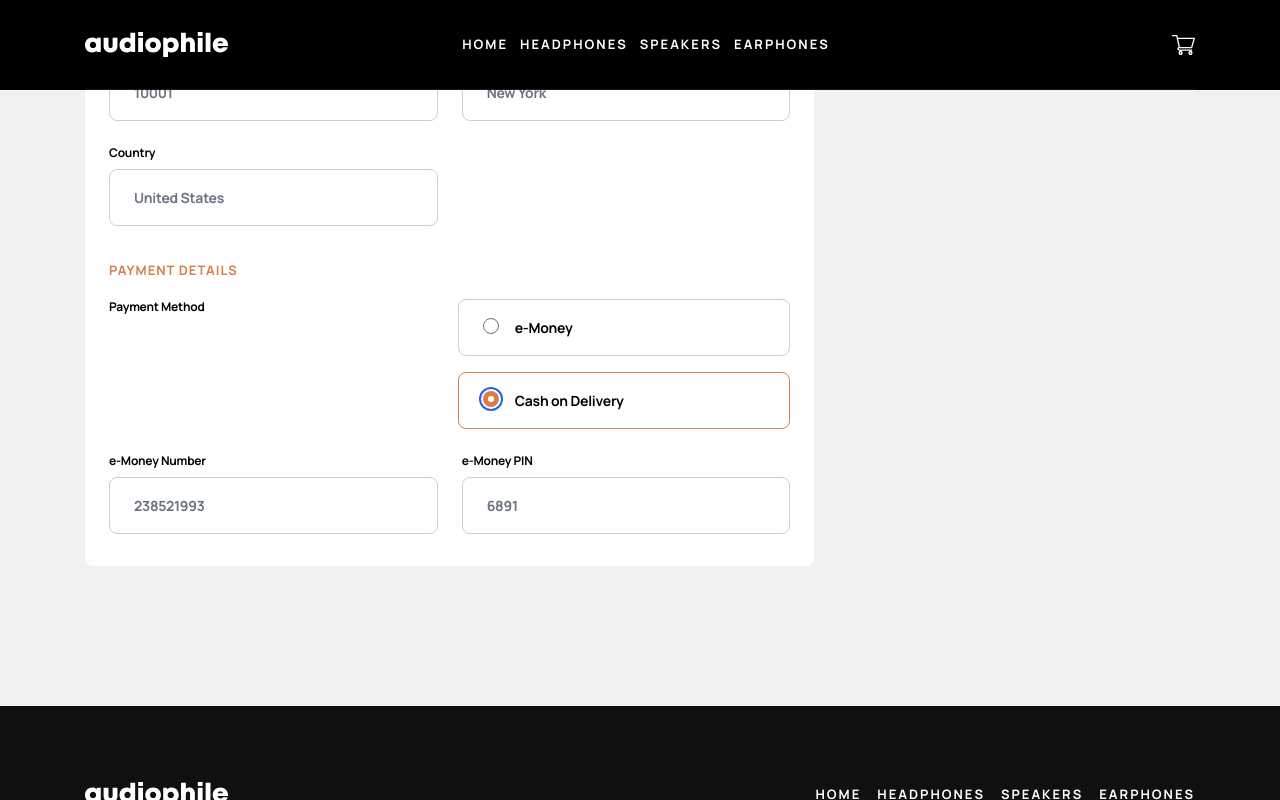
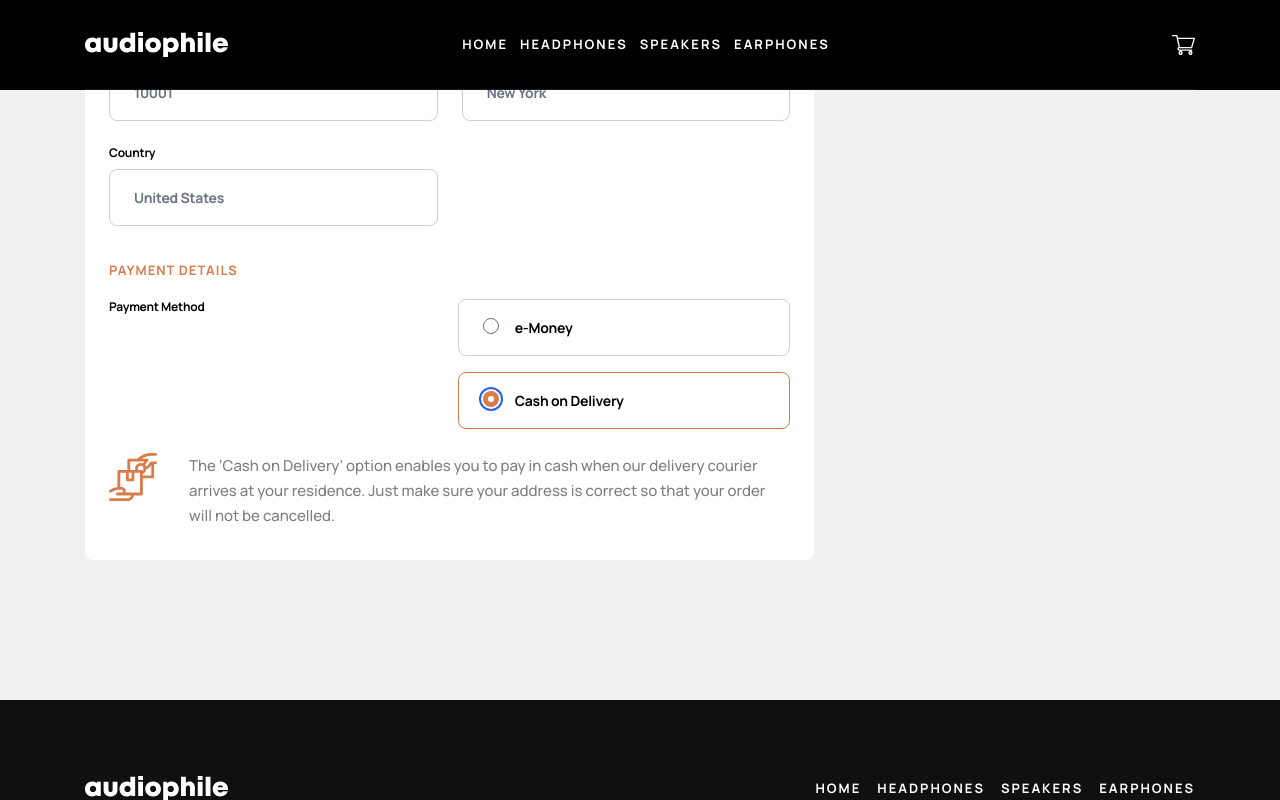
Before and after one commit to scottmotion/audiophile-ecommerce, a React (Vite) app: page /audiophile-ecommerce/checkout in a window 1280 px wide. Both pictures are taken after a click on the element "Cash on Delivery". Shown: the part 708-1508 px from the top of the page. Built offline with nearby package versions, Linux system fonts and the light colour scheme.

Commit message:
Update Checkout.tsx

```diff
--- a/src/pages/Checkout.tsx
+++ b/src/pages/Checkout.tsx
@@ -1,6 +1,8 @@
 import { useState } from "react";
 
 import { Link } from "react-router-dom";
+
+import { ReactComponent as CashOnDeliveryIcon } from "/src/assets/icons/icon-cash-on-delivery.svg";
 
 import ConfirmationModal from "../components/ConfirmationModal";
 
@@ -195,6 +197,8 @@ export default function Checkout() {
                   </div>
                 </div>
 
+                {formData.payMethod === "eMoney" && (
+                  <>
                     <div className="flex flex-col gap-2">
                       <label htmlFor="eMoneyNum">e-Money Number</label>
                       <input
@@ -217,6 +221,19 @@ export default function Checkout() {
                         onChange={handleChange}
                       ></input>
                     </div>
+                  </>
+                )}
+                {formData.payMethod === "cashOnDelivery" && (
+                  <div className="flex flex-row gap-6 md:col-span-2 md:gap-8">
+                    <CashOnDeliveryIcon className="shrink-0" />
+                    <p>
+                      The ‘Cash on Delivery’ option enables you to pay in cash
+                      when our delivery courier arrives at your residence. Just
+                      make sure your address is correct so that your order will
+                      not be cancelled.
+                    </p>
+                  </div>
+                )}
               </div>
             </div>
           </section>
```
Lines whose indentation alone changed are shown as unchanged.
